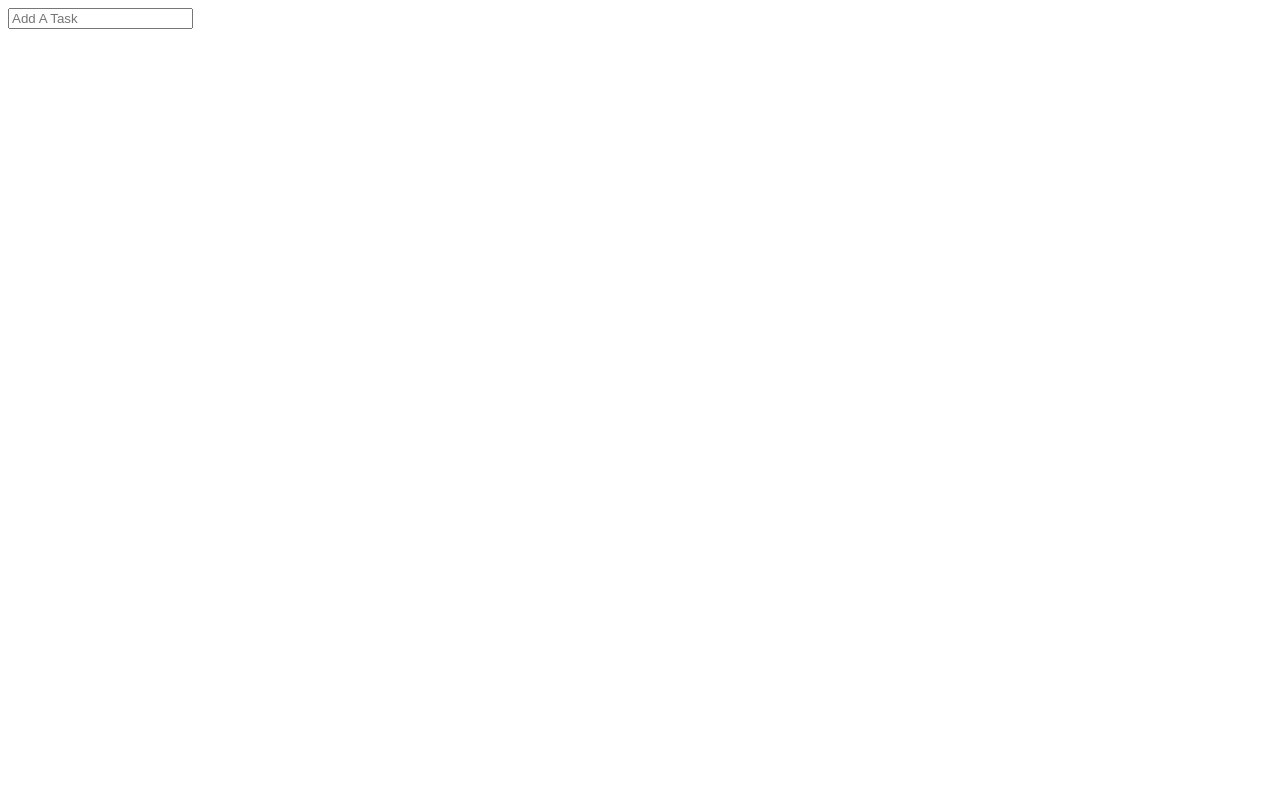
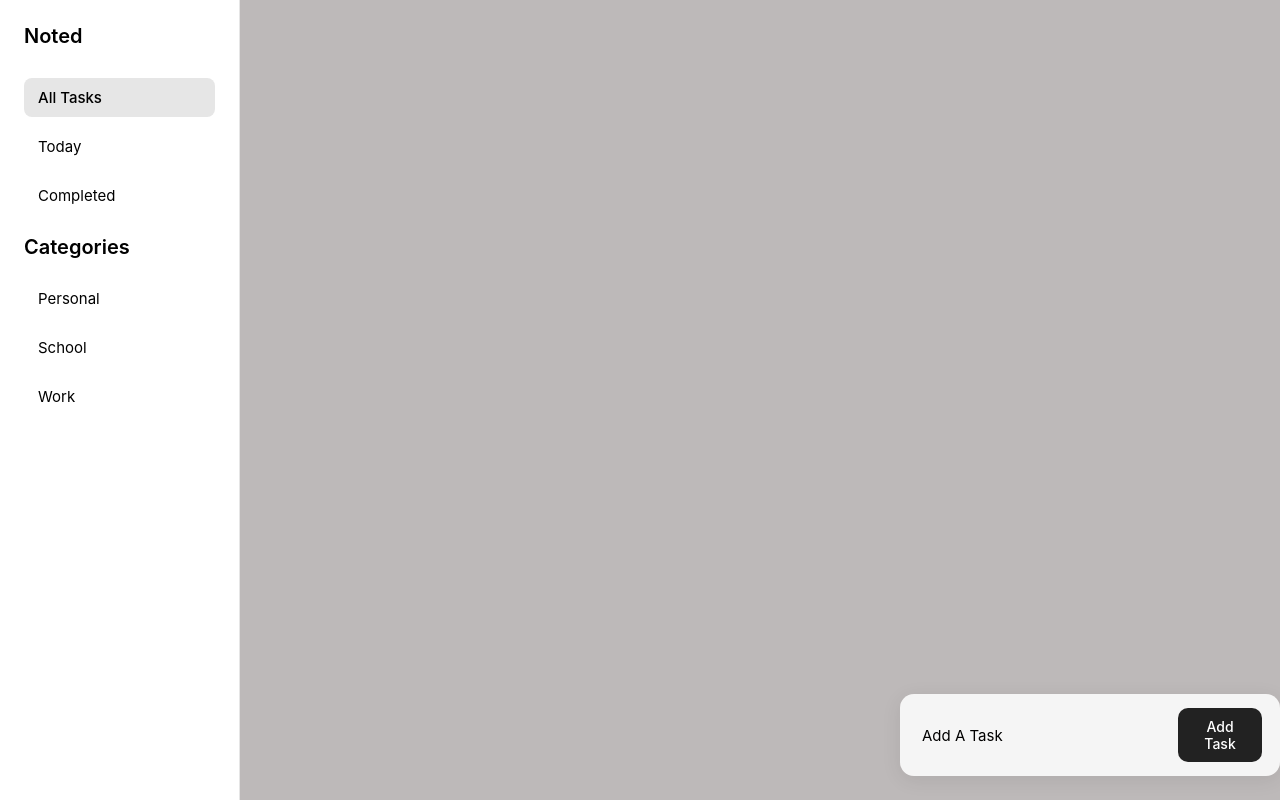
Before and after one commit to Darsheels/my-react-app, a React (Vite) app: page / in a window 1280 px wide. Built offline with nearby package versions, Linux system fonts and the light colour scheme.

Commit message:
Ui design

```diff
--- a/src/App.jsx
+++ b/src/App.jsx
@@ -1,12 +1,11 @@
-import AddTaskInput from "./components/AddTaskForm";
-
-
-
+import AddTask from "./components/AddTaskForm";
+import SideBar from "./components/Sidebar";
 
 export default function App() {
     return (
-      <div>
-          <AddTaskInput/>
+      <div className="app-container">
+        <SideBar/>
+        <AddTask/>
       </div>
 
     );
--- a/src/components/AddTaskForm.jsx
+++ b/src/components/AddTaskForm.jsx
@@ -1,9 +1,8 @@
-export default function AddTaskInput() {
+export default function AddTask() {
     return (
-        <div className="TaskInput">
-            <input placeholder="Add A Task"></input>
+        <div className="bottom">
+            <input className="AddTaskInput" placeholder="Add A Task"></input>
+            <button className="AddTaskButton">Add Task</button>
         </div>
-
     );
-
 }
--- a/src/components/Sidebar.jsx
+++ b/src/components/Sidebar.jsx
@@ -0,0 +1,20 @@
+export default function SideBar() {
+    return (
+        <div className="sidebar">
+            <div className="sidebar-title">Noted</div>
+
+            <div className="sidebar-section">
+                <div className="sidebar-item active">All Tasks</div>
+                <div className="sidebar-item">Today</div>
+                <div className="sidebar-item">Completed</div>
+            </div>
+
+            <div className="sidebar-section">
+                <div className="sidebar-title">Categories</div>
+                <div className="sidebar-item">Personal</div>
+                <div className="sidebar-item">School</div>
+                <div className="sidebar-item">Work</div>
+            </div>
+        </div>
+    );
+}
--- /dev/null
+++ b/src/index.css
@@ -0,0 +1,103 @@
+* {
+    margin: 0;
+    padding: 0;
+    box-sizing: border-box;
+    font-family: "Inter" , sans-serif;
+    transition: 0.2s ease;
+}
+
+body {
+    background-color:#bdb9b9;
+    color: #f5f5f5;
+}
+
+.bottom {
+    position: fixed;
+    bottom: 24px;
+    left: 900px;
+    display: flex;
+    gap: 12px;
+    background:  rgba(255, 255, 255, 0.85);
+    backdrop-filter: blur(8px);
+    padding: 14px 18px;
+    border-radius: 14px;
+    box-shadow: 0 4px 20px rgba(0,0,0,0.08);
+
+}
+
+.AddTaskInput {
+    flex: 1;
+    border: none;
+    outline: none;
+    background: transparent;
+    font-size: 15px;
+    padding: 6px 4px;
+}
+
+.AddTaskButton {
+    padding: 10px 18px;
+    background: #222;
+    color: white;
+    border: none;
+    border-radius: 10px;
+    cursor: pointer;
+    font-size: 14px;
+    font-weight: 500;
+    transition: background 0.2s ease, transform 0.1s ease;
+}
+
+.AddTaskButton:hover {
+    background:#333;
+}
+
+.AddTaskButton:active {
+    transform: scale(0.96);
+}
+
+
+::placeholder {
+    color: black;
+}
+
+
+.sidebar {
+    width: 240px;
+    height: 100vh;
+    background: #ffffff;
+    border-right: 1px solid #e5e5e5;
+    padding: 24px;
+    display: flex;
+    flex-direction: column;
+    gap: 20px;
+}
+
+.sidebar-title {
+    color: black;
+    font-size: 20px;
+    font-weight: 600;
+    margin-bottom: 10px;
+}
+
+.sidebar-section {
+    display: flex;
+    flex-direction: column;
+    gap: 10px;
+}
+
+.sidebar-item {
+    padding:10px 14px;
+    border-radius: 8px;
+    cursor: pointer;
+    font-size: 15px;
+    color: black;
+    transition: background 0.2s ease;
+}
+
+.sidebar-item:hover {
+    background: #f0f0f0;
+}
+
+.sidebar-item.active {
+    background: #e6e6e6;
+    font-weight: 500;
+}
--- a/src/style.css
+++ /dev/null
@@ -1,4 +0,0 @@
-.TaskInput {
-    color: white;
-    bottom: 100px;
-}
```
Also changed, not shown: src/main.jsx (+4 -4 lines), 1 other file (tests, documents, lock files or other folders).
